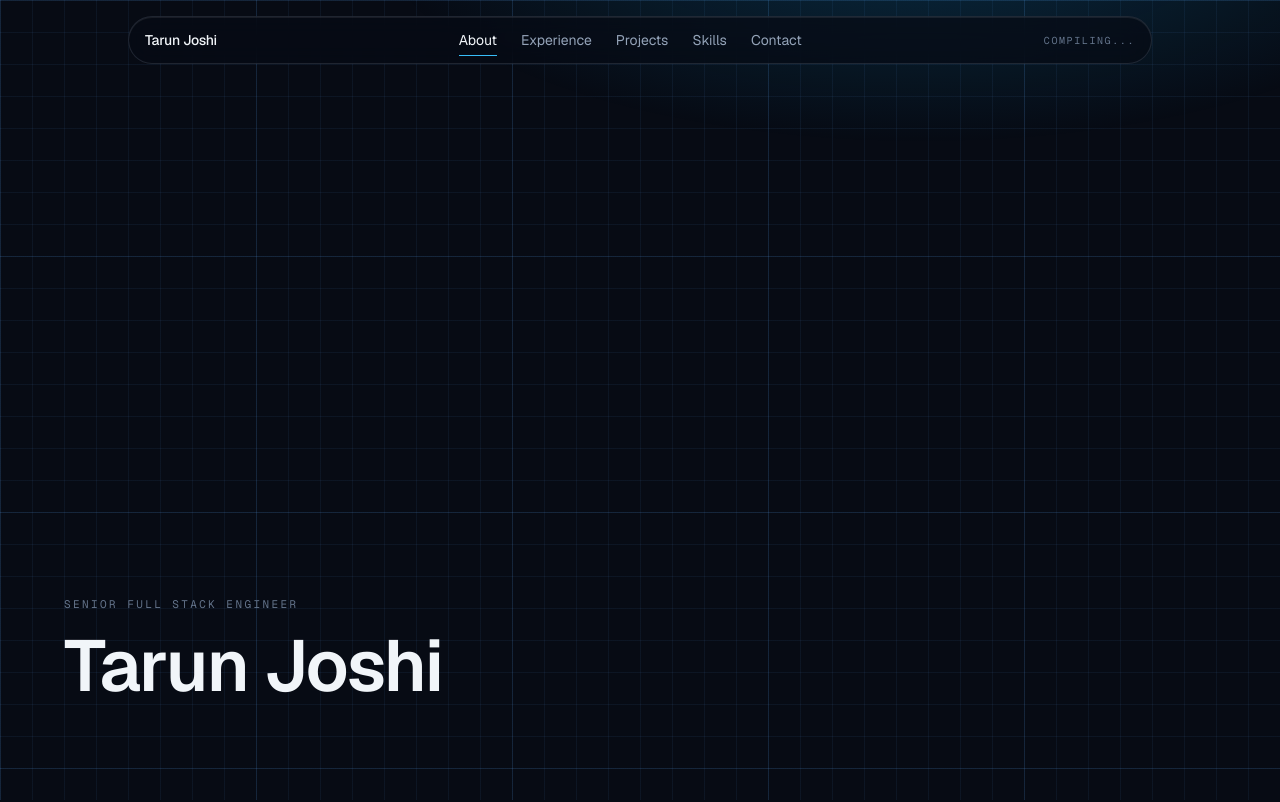
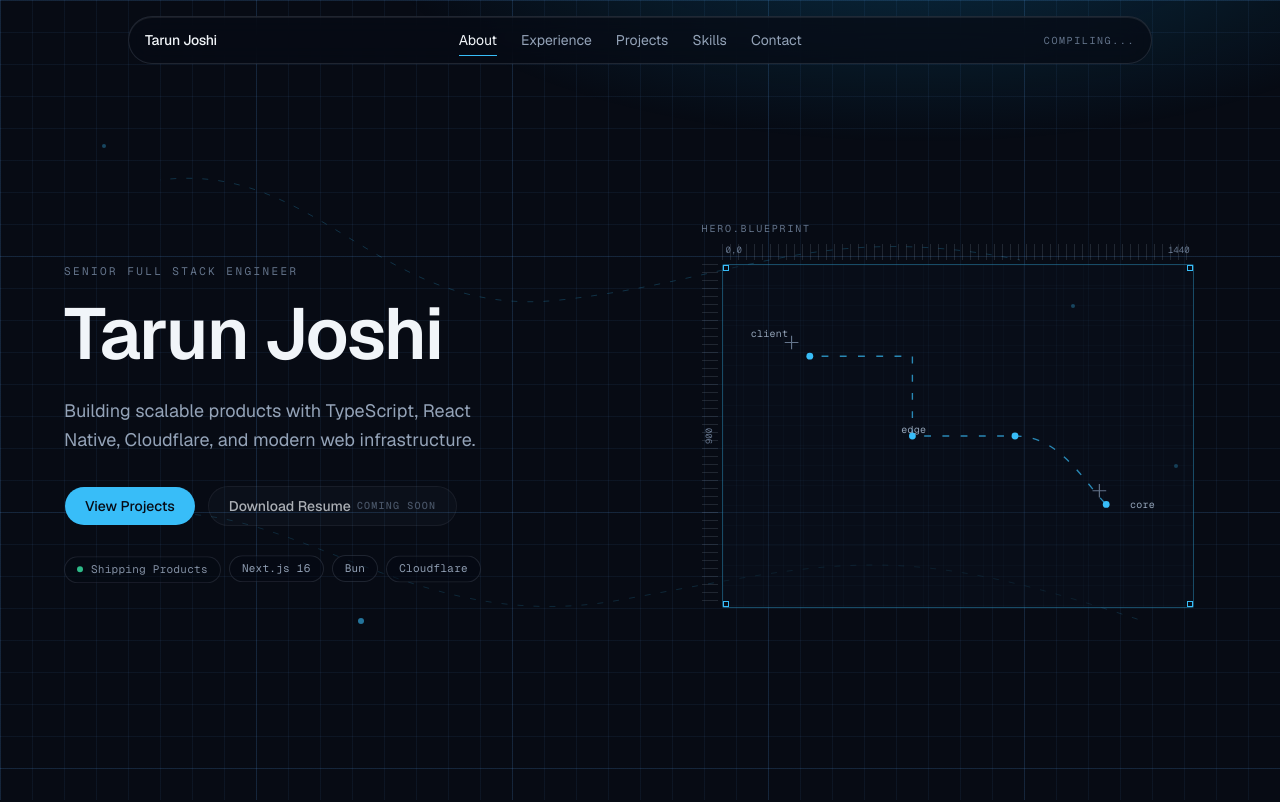
Before and after one commit to MrHacker26/blueprint-portfolio, a Next.js app: page / in a window 1280 px wide. Shown: the top 802 px of the page. Built offline with nearby package versions, Linux system fonts and the light colour scheme.

Commit message:
feat: add editorial hero and blueprint frame

```diff
--- a/src/app/globals.css
+++ b/src/app/globals.css
@@ -207,3 +207,73 @@
     scroll-behavior: auto;
   }
 }
+
+@keyframes hero-enter {
+  from {
+    opacity: 0;
+    transform: translateY(8px);
+  }
+  to {
+    opacity: 1;
+    transform: none;
+  }
+}
+
+@keyframes pill-drift {
+  0%,
+  100% {
+    opacity: 0.72;
+    transform: translateY(0);
+  }
+  50% {
+    opacity: 1;
+    transform: translateY(-3px);
+  }
+}
+
+@keyframes dash-flow {
+  to {
+    stroke-dashoffset: -160;
+  }
+}
+
+@keyframes node-pulse {
+  0%,
+  100% {
+    opacity: 0.4;
+  }
+  50% {
+    opacity: 1;
+  }
+}
+
+.hero-enter {
+  animation: hero-enter 500ms cubic-bezier(0.22, 1, 0.36, 1) both;
+}
+
+.pill-drift {
+  animation: pill-drift 9s ease-in-out infinite;
+}
+
+.blueprint-path {
+  stroke-dasharray: 6 10;
+  animation: dash-flow 18s linear infinite;
+}
+
+.node-pulse {
+  animation: node-pulse 7s ease-in-out infinite;
+}
+
+@media (prefers-reduced-motion: reduce) {
+  .hero-enter,
+  .pill-drift,
+  .blueprint-path,
+  .node-pulse {
+    animation: none;
+  }
+
+  .hero-enter {
+    opacity: 1;
+    transform: none;
+  }
+}
--- a/src/app/page.tsx
+++ b/src/app/page.tsx
@@ -1,20 +1,11 @@
+import { Hero } from "@/components/sections/hero";
 import { HomeSection } from "@/components/sections/home-section";
 import { site } from "@/lib/site";
 
 export default function Home() {
   return (
     <>
-      <section
-        id="hero"
-        className="flex min-h-[100svh] flex-col justify-end px-6 pb-20 sm:px-10 sm:pb-24 lg:px-16"
-      >
-        <p className="font-mono text-[11px] tracking-[0.22em] text-text-faint uppercase">
-          {site.role}
-        </p>
-        <h1 className="mt-4 max-w-4xl font-sans text-[clamp(2.5rem,8vw,4.5rem)] leading-[1.05] font-semibold tracking-tight text-foreground">
-          {site.name}
-        </h1>
-      </section>
+      <Hero />
       {site.sections.map((section) => (
         <HomeSection key={section.id} id={section.id} label={section.label} />
       ))}
--- /dev/null
+++ b/src/components/animations/blueprint-card.tsx
@@ -0,0 +1,113 @@
+import { site } from "@/lib/site";
+
+export function BlueprintCard() {
+  const { frame, widthMark, heightMark, origin, nodes } = site.hero;
+
+  return (
+    <figure
+      aria-label={site.a11y.blueprintCard}
+      className="relative mx-auto w-full max-w-lg"
+    >
+      <p className="mb-2 font-mono text-[10px] tracking-[0.18em] text-text-faint uppercase">
+        {frame}
+      </p>
+      <div className="relative aspect-[4/3] w-full">
+        <div
+          aria-hidden="true"
+          className="absolute top-0 right-5 left-5 h-4 bg-[repeating-linear-gradient(to_right,var(--line)_0_1px,transparent_1px_8px)]"
+        />
+        <div
+          aria-hidden="true"
+          className="absolute top-5 bottom-5 left-0 w-4 bg-[repeating-linear-gradient(to_bottom,var(--line)_0_1px,transparent_1px_8px)]"
+        />
+        <p className="absolute top-0 left-6 font-mono text-[9px] text-text-faint">
+          {origin}
+        </p>
+        <p className="absolute top-0 right-6 font-mono text-[9px] text-text-faint">
+          {widthMark}
+        </p>
+        <p className="absolute top-1/2 left-0 origin-center -translate-y-1/2 -rotate-90 font-mono text-[9px] text-text-faint">
+          {heightMark}
+        </p>
+
+        <div className="border-signal/35 absolute inset-5 rounded-[2px] border bg-bg-elevated/40">
+          <span
+            aria-hidden="true"
+            className="border-signal bg-bg absolute top-0 left-0 size-1.5 border"
+          />
+          <span
+            aria-hidden="true"
+            className="border-signal bg-bg absolute top-0 right-0 size-1.5 border"
+          />
+          <span
+            aria-hidden="true"
+            className="border-signal bg-bg absolute bottom-0 left-0 size-1.5 border"
+          />
+          <span
+            aria-hidden="true"
+            className="border-signal bg-bg absolute right-0 bottom-0 size-1.5 border"
+          />
+
+          <div
+            aria-hidden="true"
+            className="pointer-events-none absolute inset-0 opacity-40"
+            style={{
+              backgroundImage: `
+                linear-gradient(to right, var(--grid) 1px, transparent 1px),
+                linear-gradient(to bottom, var(--grid) 1px, transparent 1px)
+              `,
+              backgroundSize: "20px 20px",
+            }}
+          />
+
+          <svg
+            aria-hidden="true"
+            className="absolute inset-0 h-full w-full"
+            viewBox="0 0 400 300"
+            fill="none"
+          >
+            <path
+              className="blueprint-path"
+              d="M70 80 H 160 V 150 H 250"
+              stroke="var(--signal)"
+              strokeOpacity="0.7"
+              strokeWidth="1.2"
+            />
+            <path
+              className="blueprint-path"
+              d="M250 150 C 290 150, 310 190, 330 210"
+              stroke="var(--signal)"
+              strokeOpacity="0.7"
+              strokeWidth="1.2"
+              style={{ animationDuration: "22s" }}
+            />
+            <circle cx="70" cy="80" r="3" fill="var(--signal)" />
+            <circle cx="160" cy="150" r="3" fill="var(--signal)" />
+            <circle cx="250" cy="150" r="3" fill="var(--signal)" />
+            <circle cx="330" cy="210" r="3" fill="var(--signal)" />
+            <path
+              d="M48 68 h12 m-6 -6 v12"
+              stroke="var(--text-faint)"
+              strokeWidth="1"
+            />
+            <path
+              d="M318 198 h12 m-6 -6 v12"
+              stroke="var(--text-faint)"
+              strokeWidth="1"
+            />
+          </svg>
+
+          <span className="absolute top-[18%] left-[6%] font-mono text-[10px] tracking-wide text-text-muted">
+            {nodes.client}
+          </span>
+          <span className="absolute top-[46%] left-[38%] font-mono text-[10px] tracking-wide text-text-muted">
+            {nodes.edge}
+          </span>
+          <span className="absolute top-[68%] right-[8%] font-mono text-[10px] tracking-wide text-text-muted">
+            {nodes.core}
+          </span>
+        </div>
+      </div>
+    </figure>
+  );
+}
--- /dev/null
+++ b/src/components/animations/hero-field.tsx
@@ -0,0 +1,44 @@
+export function HeroField() {
+  return (
+    <div
+      aria-hidden="true"
+      className="pointer-events-none absolute inset-0 overflow-hidden"
+    >
+      <svg
+        aria-hidden="true"
+        className="absolute inset-0 h-full w-full"
+        viewBox="0 0 1200 800"
+        fill="none"
+      >
+        <path
+          className="blueprint-path"
+          d="M120 180 C 280 160, 340 320, 520 300 S 780 220, 980 260"
+          stroke="var(--signal)"
+          strokeOpacity="0.22"
+          strokeWidth="1"
+        />
+        <path
+          className="blueprint-path"
+          d="M80 520 C 240 480, 360 640, 580 600 S 860 540, 1100 620"
+          stroke="var(--signal)"
+          strokeOpacity="0.16"
+          strokeWidth="1"
+          style={{ animationDuration: "24s" }}
+        />
+      </svg>
+      <span className="node-pulse bg-signal/80 absolute top-[18%] left-[8%] size-1 rounded-full" />
+      <span
+        className="node-pulse bg-signal/70 absolute top-[38%] right-[16%] size-1 rounded-full"
+        style={{ animationDelay: "1.4s" }}
+      />
+      <span
+        className="node-pulse bg-signal/60 absolute bottom-[22%] left-[28%] size-1.5 rounded-full"
+        style={{ animationDelay: "2.8s" }}
+      />
+      <span
+        className="node-pulse bg-signal/50 absolute top-[58%] right-[8%] size-1 rounded-full"
+        style={{ animationDelay: "4s" }}
+      />
+    </div>
+  );
+}
--- /dev/null
+++ b/src/components/sections/hero.tsx
@@ -0,0 +1,70 @@
+import { BlueprintCard } from "@/components/animations/blueprint-card";
+import { HeroField } from "@/components/animations/hero-field";
+import { Button } from "@/components/ui/button";
+import { sectionHref, site } from "@/lib/site";
+
+export function Hero() {
+  return (
+    <section
+      id="hero"
+      className="relative flex min-h-[100svh] items-center overflow-hidden px-6 pt-28 pb-16 sm:px-10 lg:px-16"
+    >
+      <HeroField />
+      <div className="relative z-10 mx-auto grid w-full max-w-6xl items-center gap-12 lg:grid-cols-[minmax(0,1.05fr)_minmax(0,0.95fr)] lg:gap-16">
+        <div className="hero-enter">
+          <p className="font-mono text-[11px] tracking-[0.22em] text-text-faint uppercase">
+            {site.role}
+          </p>
+          <h1 className="mt-4 max-w-xl font-sans text-[clamp(2.5rem,7vw,4.5rem)] leading-[1.05] font-semibold tracking-tight text-foreground">
+            {site.name}
+          </h1>
+          <p className="mt-6 max-w-md text-base leading-relaxed text-text-muted sm:text-lg">
+            {site.tagline}
+          </p>
+          <div className="mt-8 flex flex-wrap items-center gap-3">
+            <Button asChild size="lg" className="h-10 rounded-full px-5">
+              <a href={sectionHref("projects")}>{site.cta.viewProjects}</a>
+            </Button>
+            <Button
+              type="button"
+              variant="outline"
+              size="lg"
+              disabled
+              aria-disabled="true"
+              aria-describedby="resume-pending"
+              className="h-10 rounded-full px-5 disabled:opacity-70"
+            >
+              <span>{site.resume.label}</span>
+              <span
+                id="resume-pending"
+                className="font-mono text-[10px] tracking-[0.12em] text-text-faint uppercase"
+              >
+                {site.resume.pendingLabel}
+              </span>
+            </Button>
+          </div>
+          <ul
+            aria-label={site.a11y.liveStatus}
+            className="mt-8 flex flex-wrap gap-2"
+          >
+            {site.statusPills.map((pill, index) => (
+              <li
+                key={pill}
+                className="pill-drift border-line bg-bg/50 flex items-center gap-2 rounded-full border px-3 py-1 font-mono text-[11px] tracking-wide text-text-muted"
+                style={{ animationDelay: `${index * 1.1}s` }}
+              >
+                {index === 0 ? (
+                  <span className="bg-success size-1.5 rounded-full" />
+                ) : null}
+                {pill}
+              </li>
+            ))}
+          </ul>
+        </div>
+        <div className="hero-enter" style={{ animationDelay: "120ms" }}>
+          <BlueprintCard />
+        </div>
+      </div>
+    </section>
+  );
+}
--- a/src/lib/site.ts
+++ b/src/lib/site.ts
@@ -19,6 +19,20 @@ export const site = {
     pendingLabel: "Coming Soon",
   },
   statusPills: ["Shipping Products", "Next.js 16", "Bun", "Cloudflare"],
+  cta: {
+    viewProjects: "View Projects",
+  },
+  hero: {
+    frame: "hero.blueprint",
+    widthMark: "1440",
+    heightMark: "900",
+    origin: "0,0",
+    nodes: {
+      client: "client",
+      edge: "edge",
+      core: "core",
+    },
+  },
   sections: [
     { id: "about", label: "About", inNav: true },
     { id: "experience", label: "Experience", inNav: true },
@@ -49,6 +63,8 @@ export const site = {
     closeMenu: "Close menu",
     menuTitle: "Navigate",
     buildProgress: "Build progress",
+    liveStatus: "Live status",
+    blueprintCard: "Blueprint frame",
   },
 } as const;
 
```
Also changed, not shown: 1 other file (tests, documents, lock files or other folders).
